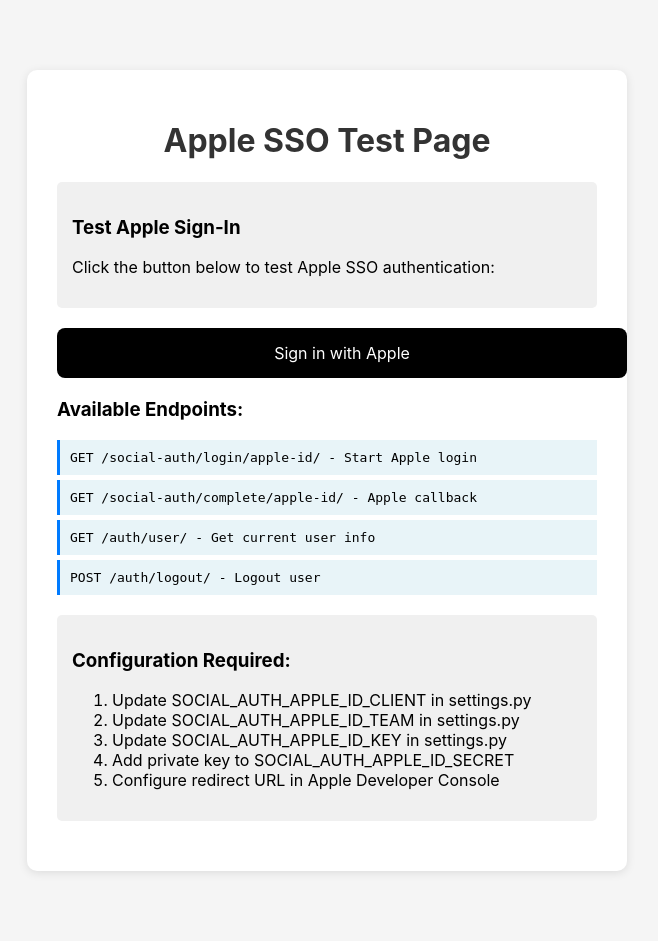
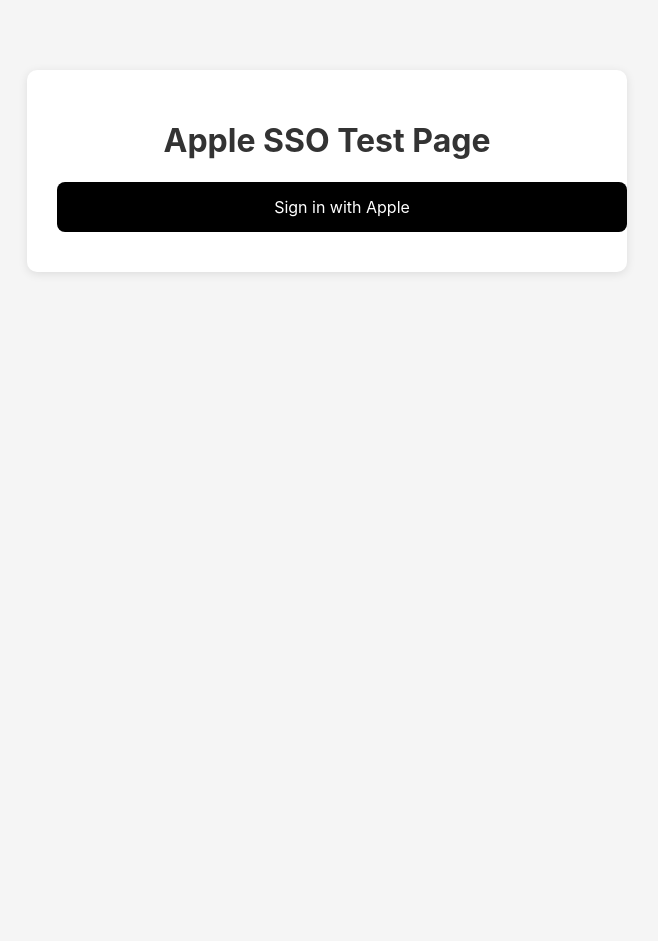
Before and after one commit to galaluddino-png/Apple-SSO-test, a Django app: page /test/ in a window 1280 px wide. Shown: the whole page, without its empty margins (313-971 px from the left). After the commit the page ends 274 px from the top, so only its background shows below. Run offline with Django 4.2, Linux system fonts and the light colour scheme.

Commit message:
modify template

```diff
--- a/templates/test.html
+++ b/templates/test.html
@@ -62,33 +62,9 @@
     <div class="container">
         <h1>Apple SSO Test Page</h1>
 
-        <div class="info">
-            <h3>Test Apple Sign-In</h3>
-            <p>Click the button below to test Apple SSO authentication:</p>
-        </div>
-
         <a href="/social-auth/login/apple-id/" class="btn btn-apple">
             Sign in with Apple
         </a>
-
-        <div class="endpoints">
-            <h3>Available Endpoints:</h3>
-            <div class="endpoint">GET /social-auth/login/apple-id/ - Start Apple login</div>
-            <div class="endpoint">GET /social-auth/complete/apple-id/ - Apple callback</div>
-            <div class="endpoint">GET /auth/user/ - Get current user info</div>
-            <div class="endpoint">POST /auth/logout/ - Logout user</div>
-        </div>
-
-        <div class="info">
-            <h3>Configuration Required:</h3>
-            <ol>
-                <li>Update SOCIAL_AUTH_APPLE_ID_CLIENT in settings.py</li>
-                <li>Update SOCIAL_AUTH_APPLE_ID_TEAM in settings.py</li>
-                <li>Update SOCIAL_AUTH_APPLE_ID_KEY in settings.py</li>
-                <li>Add private key to SOCIAL_AUTH_APPLE_ID_SECRET</li>
-                <li>Configure redirect URL in Apple Developer Console</li>
-            </ol>
-        </div>
     </div>
 </body>
 </html>
```
